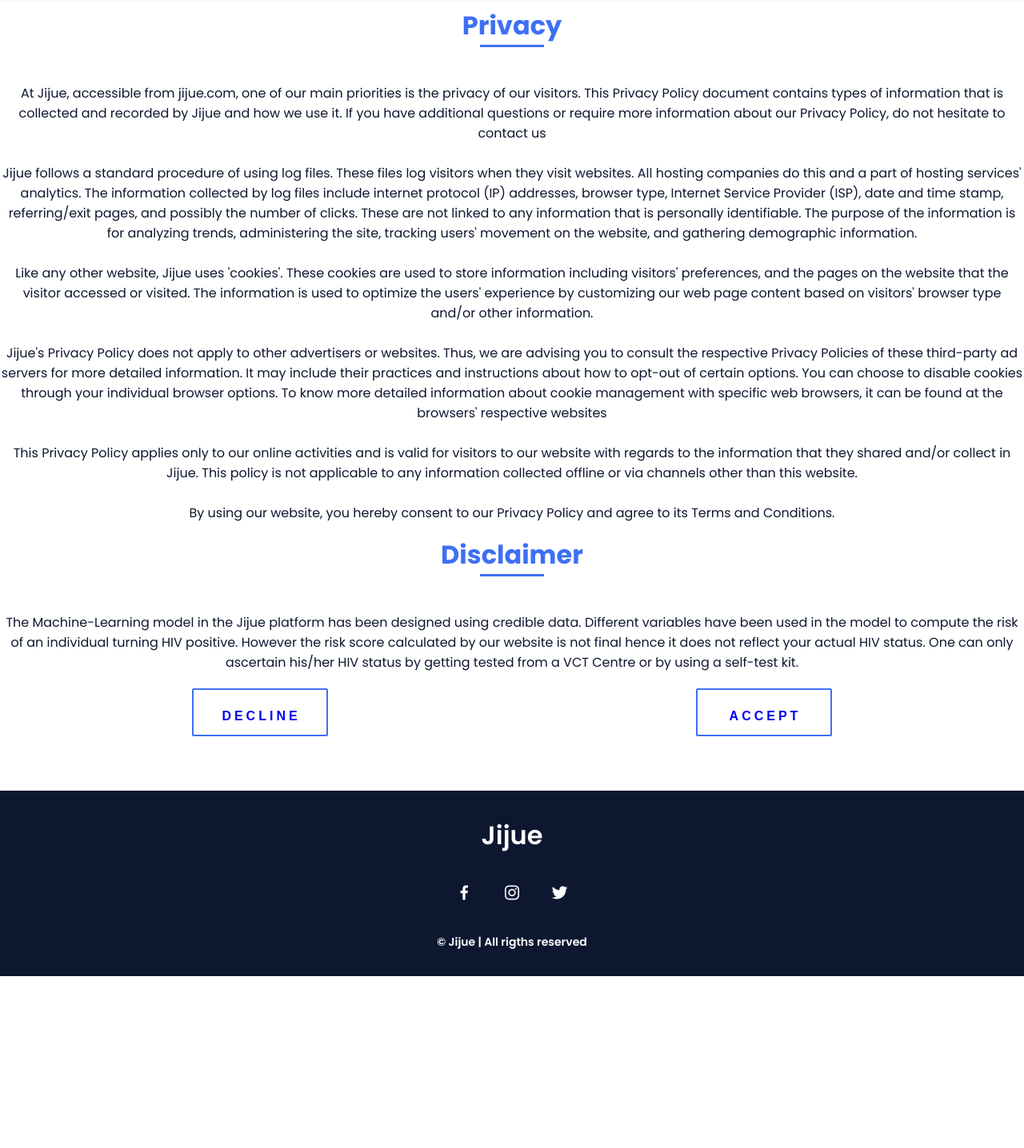
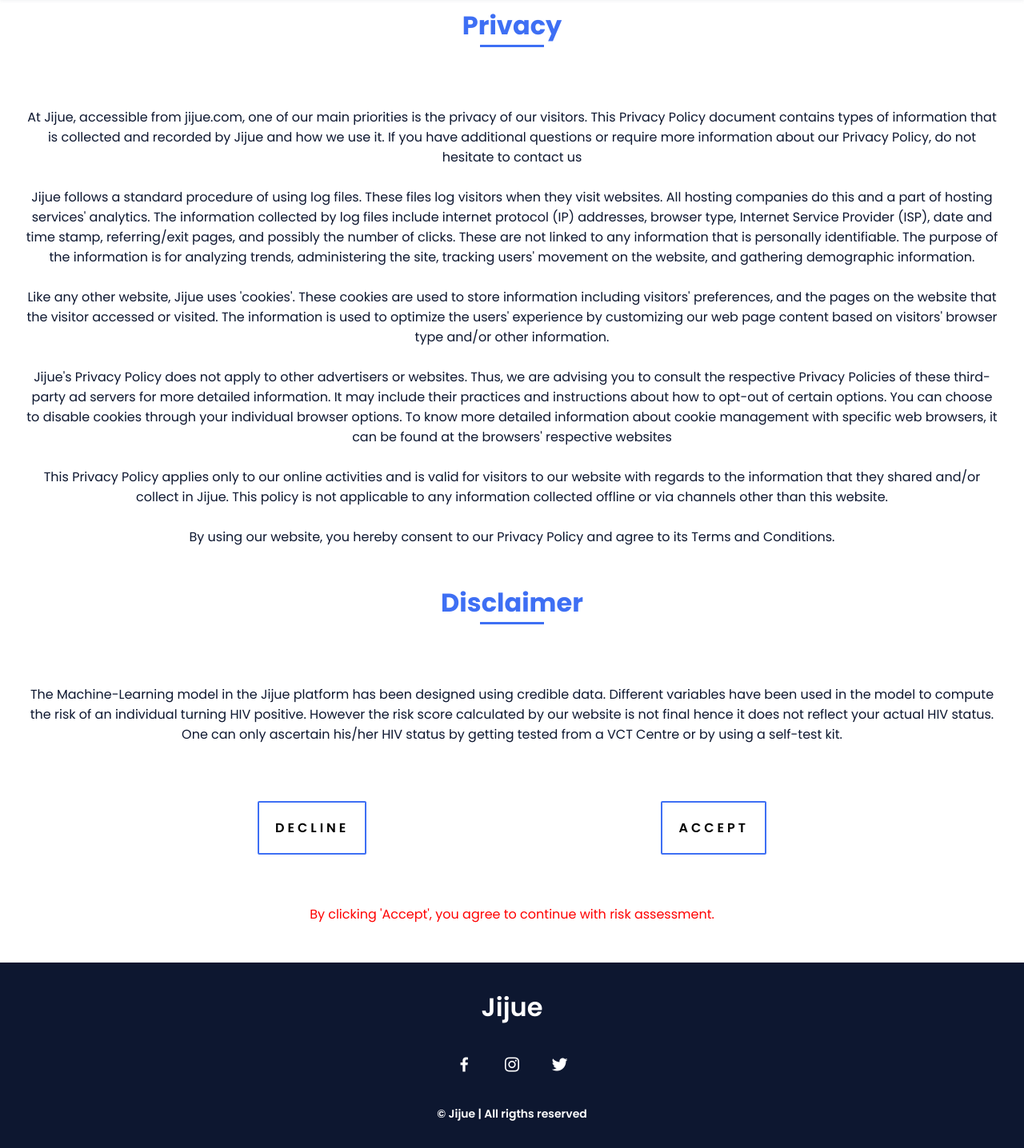
Before and after one commit to palladiumkenya/jijueApp-hiv-risk-assessment-site, a Django app: page /welcome/disclaimer/ in a window 1280 px wide. Shown: the part 72-1508 px from the top of the page at 80% size. Before the commit the page ends 1293 px from the top, so only its background shows below. Run offline with Django 4.2, Linux system fonts and the light colour scheme; parts of the project's set-up code (start-up, migrations or seed data) failed here and were passed over.

Commit message:
fix temp bugs

```diff
--- a/base/templates/base/disclaimer.html
+++ b/base/templates/base/disclaimer.html
@@ -39,7 +39,7 @@
  <section class="privacy section" id="privacy">
     <div class="privacy">
         <h2 class="section-title">Privacy</h2>
-        <p style="border: 20px;text-align: center;">
+        <p style="border: 20px;text-align: center; padding: 30px;">
             At Jijue, accessible from jijue.com, one of our main priorities is the privacy of our visitors.
             This Privacy Policy document contains types of information that is collected and recorded by Jijue and how we use it.
             If you have additional questions or require more information about our Privacy Policy, do not hesitate to contact us
@@ -72,17 +72,20 @@
 
         </p>
         <h2 class="section-title">Disclaimer</h2>
-        <p style="text-align: center;">
+        <p style="text-align: center; padding: 30px;">
             The Machine-Learning model in the Jijue platform has been designed using credible data. Different
             variables have been used in the model to compute the risk of an individual turning HIV positive. However the
             risk score calculated by our website is not final hence it does not reflect your actual HIV status. One can
             only ascertain his/her HIV status by getting tested from a VCT Centre or by using a self-test kit.
         </p>
 
-        <div class="btn-container">
-            <div><button class="Btn-1"> <a href="/">Decline</a></button></div>
+        <div class="contact__container bd-grid" style="display: flex; justify-content: space-around;padding: 10px; flex-direction: row; flex-wrap: wrap;">
+            <div  style="padding: .5rem; margin-top: 30px; margin-bottom: 30px; text-decoration: none;" > <a href="/" class="welcomeBtn" style="padding: 20px;">Decline</a></div>
+            <div  style="padding: .5rem; margin-top: 30px; margin-bottom: 30px; text-decoration: none;" > <a href="{% url 'predictor' %}" class="welcomeBtn" style="padding: 20px;">Accept</a></div>
+        </div>
 
-            <div><button class="Btn-2"><a href="{% url 'predictor' %}">accept</a></button></div>
+        <div>
+            <p style="text-align: center; color: red; margin-top: 20px;">By clicking 'Accept', you agree to continue with risk assessment.</p>
         </div>
 
     </div>
```
Also changed, not shown: base/templates/base/welcome.html (+1 -11 lines), db.sqlite3.
